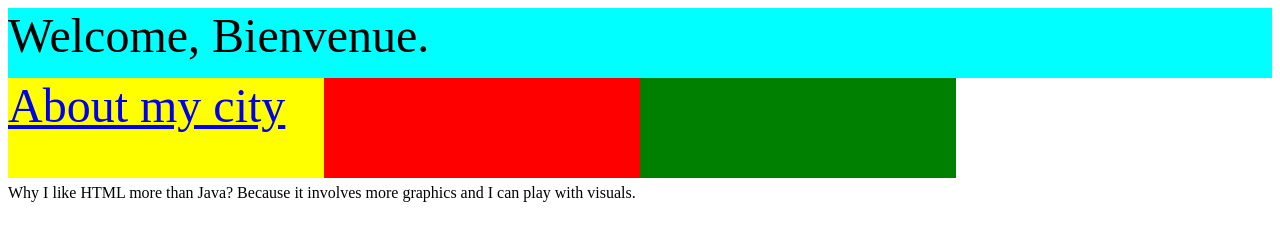
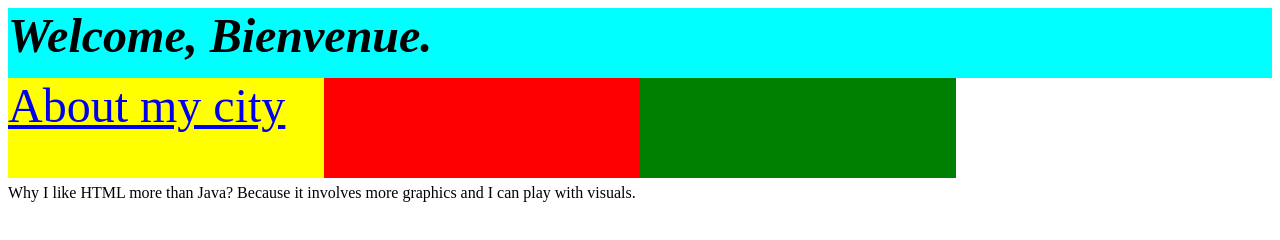
Before and after one commit to Archit17/Resume, a plain HTML site: page index.html in a window 1280 px wide. Drawn offline with Linux system fonts and the light colour scheme.

Commit message:
Update index.html

```diff
--- a/index.html
+++ b/index.html
@@ -39,7 +39,7 @@
 
  <body>
 
-      <div id="mainbox"><font size="7">Welcome, Bienvenue. </font></div>
+     <div id="mainbox"><font size="7"><em><strong>Welcome, Bienvenue.</strong></em></font></div>
 
           <div class="box1"><font size="7"> <a href="https://archit17.github.io/">About my city</a></font></div>
           <div class="box2"></div>
```
